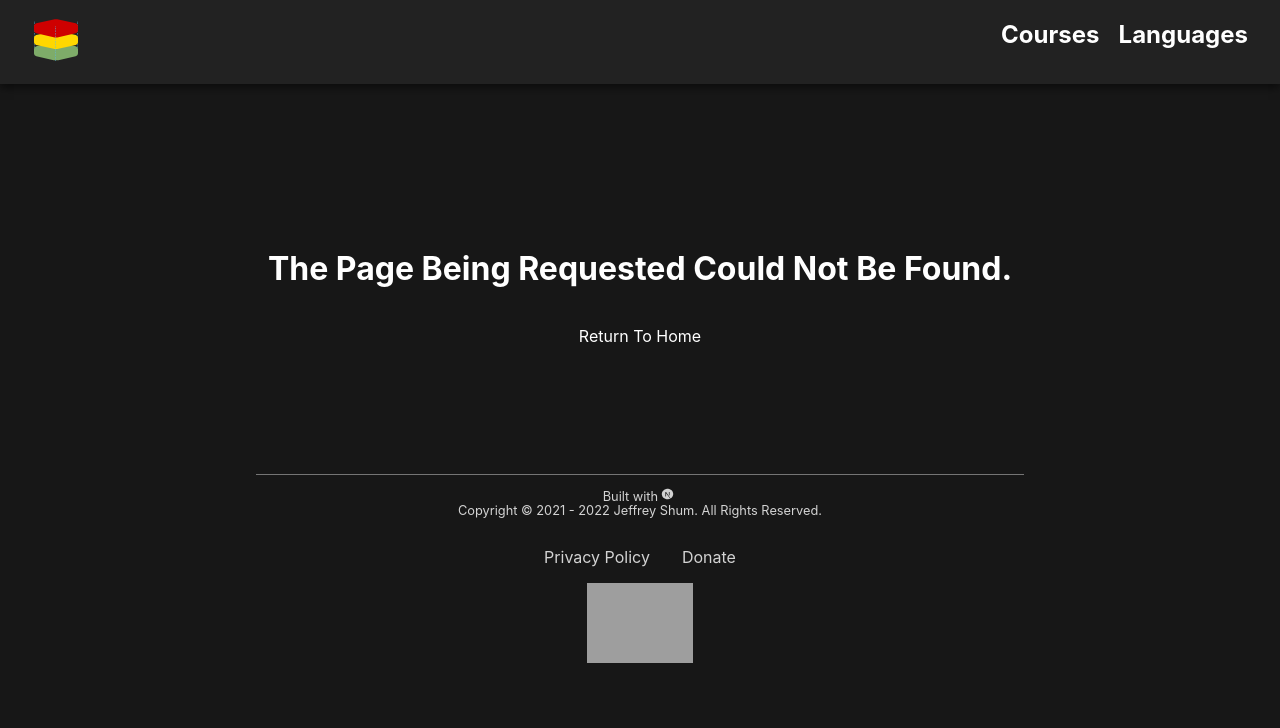
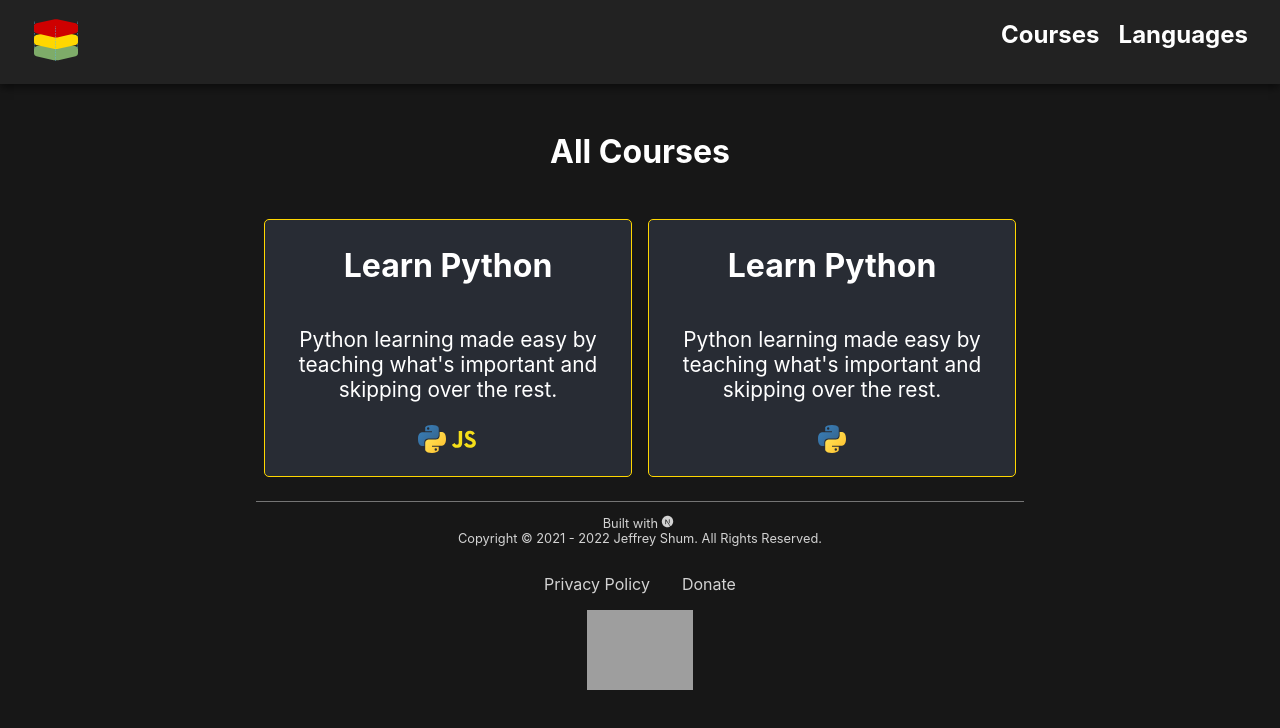
Before and after one commit to learnstack-io/learnstack-io, a Next.js app: page /courses in a window 1280 px wide. Before the commit this address had no page. Shown: the top 728 px of the page. Built offline with nearby package versions, Linux system fonts and the light colour scheme; grey boxes are pictures that could not be loaded.

Commit message:
Added Courses Page

```diff
--- /dev/null
+++ b/components/Cards/CourseCard/CourseCard.module.css
@@ -0,0 +1,31 @@
+.card {
+    display: flex;
+    width: 50%;
+    border: 1px solid var(--category-color);
+    border-radius: 5px;
+    margin-left: 1%;
+    margin-right: 1%;
+    margin-bottom: 3vh;
+    flex-direction: column;
+    justify-content: center;
+    align-items: center;
+    text-align: center;
+    padding: 0.5rem;
+    background-color: var(--background-color-blocks);
+    height: 15rem;
+}
+
+@media (max-width: 959px) {
+    .card {
+        width: 120%;
+    }
+}
+
+.languageContainer {
+    display: flex;
+}
+
+.language {
+    height: 2rem;
+    margin-bottom: 1rem;
+}
--- /dev/null
+++ b/components/Cards/CourseCard/CourseCard.tsx
@@ -0,0 +1,33 @@
+import Link from "next/link";
+import { FC } from "react";
+import styles from "./CourseCard.module.css"
+
+interface CourseCardProps {
+    title: string;
+    description: string;
+    folder: string;
+    languages: string[];
+}
+
+const CourseCard: FC<CourseCardProps> = (props) => {
+    return (
+        <Link href={`/posts/${props.folder}`}>
+        <a className={styles.card}>
+            <h1>{props.title}</h1>
+            <p>{props.description}</p>
+            <div className={styles.languageContainer}>
+                {props.languages.map((language) => {
+                return <img
+                    className={styles.language}
+                    src={`/icons/languages/${language}.svg`}
+                    alt={`${language} Tag`}
+                    title={language}
+                />})
+                }
+            </div>
+        </a>
+        </Link>
+    )
+}
+
+export default CourseCard
--- /dev/null
+++ b/pages/courses.tsx
@@ -0,0 +1,19 @@
+import { FC } from "react";
+import styles from "../styles/courses.module.css"
+import courseList from "../posts/courses.json"
+import CourseCard from "../components/Cards/CourseCard/CourseCard";
+
+const CoursesPage: FC = () => {
+    return (
+        <>
+            <header className={styles.header}>
+                <h1>All Courses</h1>
+            </header>
+            <div className={styles.cardContainer}>
+                {courseList.map((data) => <CourseCard {...data} />)}
+            </div>
+        </>
+    )
+}
+
+export default CoursesPage
--- /dev/null
+++ b/posts/courses.json
@@ -0,0 +1,14 @@
+[
+    {
+        "title": "Learn Python",
+        "folder": "python",
+        "description": "Python learning made easy by teaching what's important and skipping over the rest.",
+        "languages": ["Python", "Javascript"]
+    },
+    {
+        "title": "Learn Python",
+        "folder": "python",
+        "description": "Python learning made easy by teaching what's important and skipping over the rest.",
+        "languages": ["Python"]
+    }
+]
--- /dev/null
+++ b/styles/courses.module.css
@@ -0,0 +1,18 @@
+.header {
+    text-align: center;
+    margin: 3rem;
+}
+
+.cardContainer {
+    width: 60%;
+    margin: auto;
+    display: flex;
+    justify-content: center;
+    align-items: center;
+}
+
+@media (max-width: 959px) {
+    .cardContainer {
+        flex-direction: column;
+    }
+}
```
